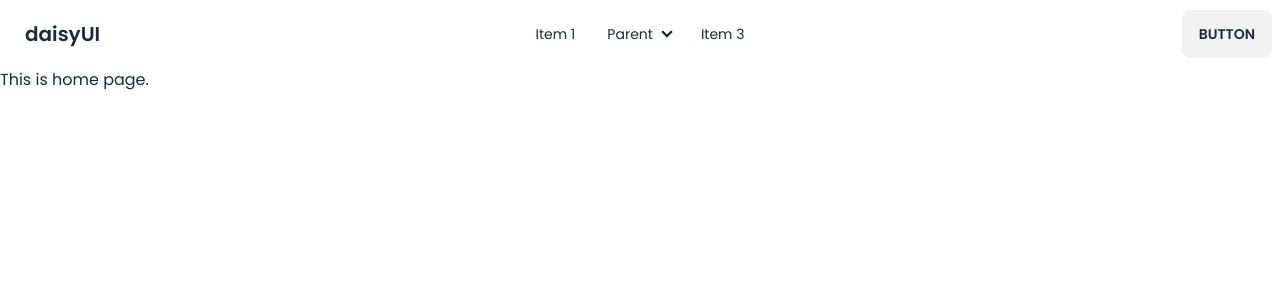
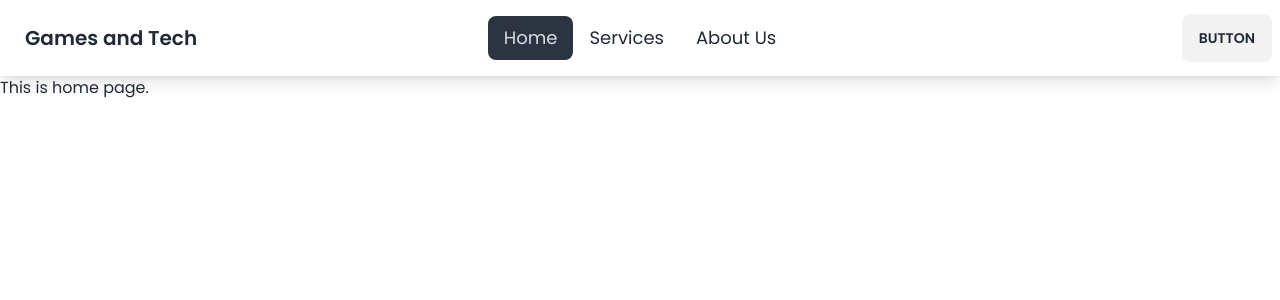
Before and after one commit to anfal11/event-management, a React (Vite) app: page / in a window 1280 px wide. Shown: the top 300 px of the page. Built offline with nearby package versions, Linux system fonts and the light colour scheme.

Commit message:
navbar and it's elements like about, services created

```diff
--- a/index.html
+++ b/index.html
@@ -2,7 +2,7 @@
 <html lang="en" data-theme="light">
   <head>
     <meta charset="UTF-8" />
-    <link rel="icon" type="image/svg+xml" href="/vite.svg" />
+    <link rel="icon" type="image/svg+xml" href="https://i.ibb.co/xgSDpgT/tech.jpg" />
     <meta name="viewport" content="width=device-width, initial-scale=1.0" />
     <title>Gaming Events</title>
   </head>
--- /dev/null
+++ b/src/Pages/About.jsx
@@ -0,0 +1,9 @@
+const About = () => {
+    return (
+        <div>
+            This is about us page
+        </div>
+    );
+};
+
+export default About;
--- a/src/Pages/ErrorPage.jsx
+++ b/src/Pages/ErrorPage.jsx
@@ -1,20 +1,24 @@
-
+import { Link } from "react-router-dom";
 
 const ErrorPage = () => {
+
+  const goBack = () => {
+    window.history.back();
+  }
     return (
         <div>
-            <section className="page_404 bg-white py-10 font-serif">
+            <section className="page_404 bg-white py-10 font-serif max-w-7xl mx-auto">
   <div className="container">
     <div className="flex justify-center">
       <div className="w-full md:w-10/12 text-center">
-        <div className="four_zero_four_bg h-96 bg-center bg-no-repeat" style="background-image: url(https://cdn.dribbble.com/users/285475/screenshots/2083086/dribbble_1.gif);">
+      <div className="four_zero_four_bg h-96 bg-center bg-no-repeat" style={{ backgroundImage: 'url("https://cdn.dribbble.com/users/285475/screenshots/2083086/dribbble_1.gif")' }}>
           <h1 className="text-8xl text-center text-white">404</h1>
         </div>
 
         <div className="contant_box_404 mt-0 md:mt-[-50px]">
           <h3 className="text-8xl">Look like you are lost</h3>
-          <p className="text-xl">The page you are looking for is not available!</p>
-          <a href="#" className="link_404 text-white py-2 px-4 bg-green-500 hover:bg-green-600 mt-5 inline-block">Go to Home</a>
+          <p className="text-xl mt-5">The page you are looking for is not available!</p>
+          <Link onClick={goBack} className="link_404 text-white py-2 px-4 bg-green-500 hover:bg-green-600 mt-5 inline-block">Go to Home</Link>
         </div>
       </div>
     </div>
--- /dev/null
+++ b/src/Pages/Services.jsx
@@ -0,0 +1,9 @@
+const Services = () => {
+    return (
+        <div>
+            this is services page
+        </div>
+    );
+};
+
+export default Services;
--- a/src/Shares/NavBar.jsx
+++ b/src/Shares/NavBar.jsx
@@ -1,52 +1,38 @@
+import { NavLink } from "react-router-dom";
 
 
 const NavBar = () => {
+
+  const navLinks = <>
+    <li><NavLink to='/'>Home</NavLink></li>
+    <li><NavLink to='services'>Services</NavLink></li>
+    <li><NavLink to='/about'>About Us</NavLink></li>
+  </>
     return (
       <div>
-
-
-            <div className="navbar bg-base-100">
+      <div className="navbar shadow-lg"> {/* Add the shadow-lg class */}
         <div className="navbar-start">
           <div className="dropdown">
             <label tabIndex={0} className="btn btn-ghost lg:hidden">
-        <svg xmlns="http://www.w3.org/2000/svg" className="h-5 w-5" fill="none" viewBox="0 0 24 24" stroke="currentColor"><path strokeLinecap="round" strokeLinejoin="round" strokeWidth="2" d="M4 6h16M4 12h8m-8 6h16" /></svg>
+              <svg xmlns="http://www.w3.org/2000/svg" className="h-5 w-5" fill="none" viewBox="0 0 24 24" stroke="currentColor">
+                <path strokeLinecap="round" strokeLinejoin="round" strokeWidth="2" d="M4 6h16M4 12h8m-8 6h16" />
+              </svg>
             </label>
             <ul tabIndex={0} className="menu menu-sm dropdown-content mt-3 z-[1] p-2 shadow bg-base-100 rounded-box w-52">
-        <li><a>Item 1</a></li>
-        <li>
-          <a>Parent</a>
-          <ul className="p-2">
-            <li><a>Submenu 1</a></li>
-            <li><a>Submenu 2</a></li>
-          </ul>
-        </li>
-        <li><a>Item 3</a></li>
+              {navLinks}
             </ul>
           </div>
-    <a className="btn btn-ghost normal-case text-xl">daisyUI</a>
+          <a className="btn btn-ghost normal-case text-xl"> Games and Tech</a>
         </div>
-  <div className="navbar-center hidden lg:flex">
-    <ul className="menu menu-horizontal px-1">
-      <li><a>Item 1</a></li>
-      <li tabIndex={0}>
-        <details>
-          <summary>Parent</summary>
-          <ul className="p-2">
-            <li><a>Submenu 1</a></li>
-            <li><a>Submenu 2</a></li>
-          </ul>
-        </details>
-      </li>
-      <li><a>Item 3</a></li>
+        <div className="navbar-center hidden lg:flex items-center">
+          <ul className="menu menu-horizontal text-lg px-1">
+            {navLinks}
           </ul>
         </div>
         <div className="navbar-end">
           <a className="btn">Button</a>
         </div>
       </div>
-
-
-
     </div>
     );
 };
```
Also changed, not shown: src/Routes/Router.jsx (+9 -1 lines). Lines whose indentation alone changed are shown as unchanged.
